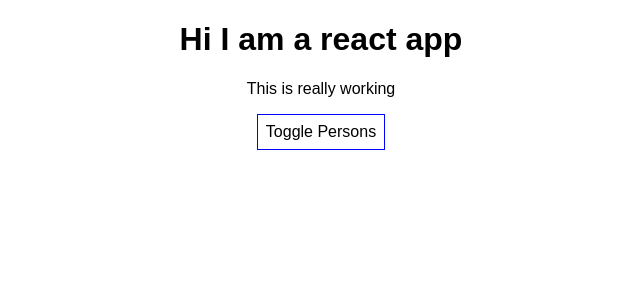
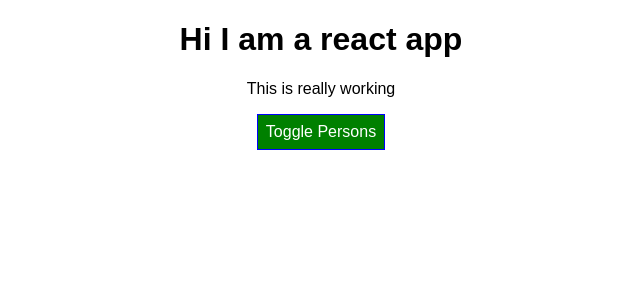
Before and after one commit to rahul-lohra/react-complete-guide-udemy, a React (Create React App) app: page / in a window 1280 px wide. Shown: the top 300 px of the page, without its empty margins (319-959 px from the left). Built offline with nearby package versions, Linux system fonts and the light colour scheme.

Commit message:
set styles dynamically

```diff
--- a/src/App.js
+++ b/src/App.js
@@ -51,7 +51,8 @@ class App extends Component {
     render() {
 
         const inlineStyle = {
-            backgroundColor:'white',
+            backgroundColor:'green',
+            color:'white',
             font:'inherit',
             border: '1px solid blue',
             padding:'8px',
@@ -76,6 +77,7 @@ class App extends Component {
                         }
                     </div>
             );
+            inlineStyle.backgroundColor = 'red'
         }
 
         return (
```
